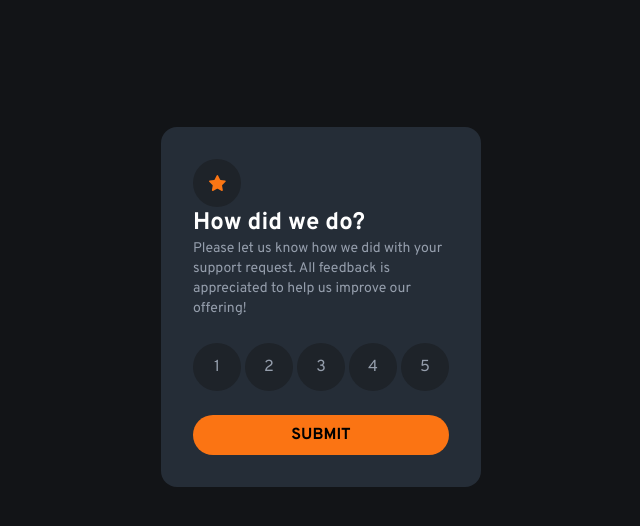
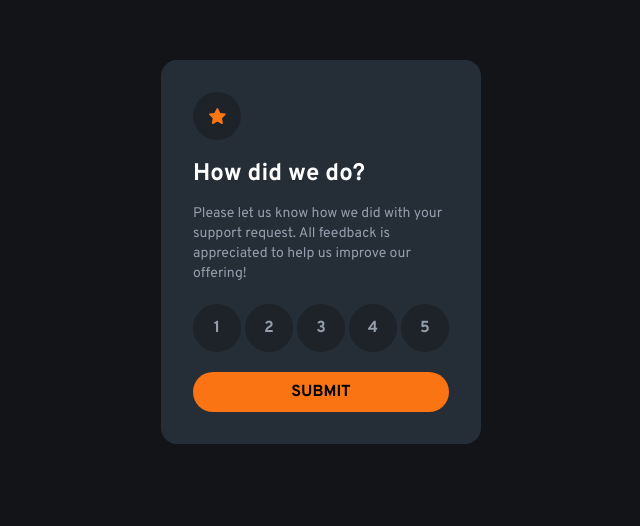
Before and after one commit to Lansa-18/Interactive-Rating-React, a React (Create React App) app: page / in a window 1280 px wide. Shown: the part 140-666 px from the top of the page, without its empty margins (319-959 px from the left). Built offline with nearby package versions, Linux system fonts and the light colour scheme.

Commit message:
working on part 2 static

```diff
--- a/src/App.js
+++ b/src/App.js
@@ -10,30 +10,37 @@ export default function App() {
 
 function Rating() {
   return (
-    <section className="absolute left-1/2 transform -translate-x-1/2 top-1/3 bg-dark-blue w-1/4 rounded-2xl p-8">
-      <div className='bg-small-dark-blue rounded-full flex justify-center items-center w-12 h-12'>
-        <img src={iconStar} alt='star-icon'></img>
+    <section className="absolute left-1/2 transform -translate-x-1/2 top-1/4 bg-dark-blue w-1/4 rounded-2xl p-8">
+      <div className="bg-small-dark-blue rounded-full flex justify-center items-center w-12 h-12">
+        <img src={iconStar} alt="star-icon"></img>
       </div>
-      <h1 className='font-bold text-white text-sm 900:text-2xl'>How did we do?</h1>
-      <p className='font-normal text-light-grey text-sm'>
-      Please let us know how we did with your support request. All feedback is appreciated to help us improve our offering!
+      <article className='flex flex-col gap-5 mt-6'>
+        <h1 className="font-bold text-white text-sm 900:text-custom-1.5rem">
+          How did we do?
+        </h1>
+        <p className="font-normal text-light-grey text-sm">
+          Please let us know how we did with your support request. All feedback
+          is appreciated to help us improve our offering!
         </p>
-      <div className='flex justify-between mt-6'>
+        <div className="flex justify-between">
           <RateNumbers>1</RateNumbers>
           <RateNumbers>2</RateNumbers>
           <RateNumbers>3</RateNumbers>
           <RateNumbers>4</RateNumbers>
           <RateNumbers>5</RateNumbers>
         </div>
-      <button className='font-bold bg-orange py-2 rounded-3xl w-full mt-6'>SUBMIT</button>
+        <button className="font-bold bg-orange hover:bg-white hover:cursor-pointer ease-in-out duration-300 py-2 rounded-3xl w-full">
+          SUBMIT
+        </button>
+      </article>
     </section>
-  )
+  );
 }
 
-function RateNumbers({children}) {
+function RateNumbers({ children }) {
   return (
-    <div className='bg-small-dark-blue flex justify-center items-center text-light-grey rounded-full w-12 h-12'>
+    <div className="bg-small-dark-blue flex justify-center items-center text-light-grey rounded-full w-12 h-12 hover:bg-orange hover:cursor-pointer ease-in-out duration-300 hover:text-black font-bold">
       {children}
     </div>
-  )
+  );
 }
--- a/tailwind.config.js
+++ b/tailwind.config.js
@@ -31,6 +31,9 @@ module.exports = {
       fontFamily: {
         overpass: ['Overpass', 'sans-serif'],
       },
+      fontSize: {
+        'custom-1.5rem': '1.5rem', // Custom font size
+      },
     },
   },
   plugins: [],
```
Lines whose indentation alone changed are shown as unchanged.
